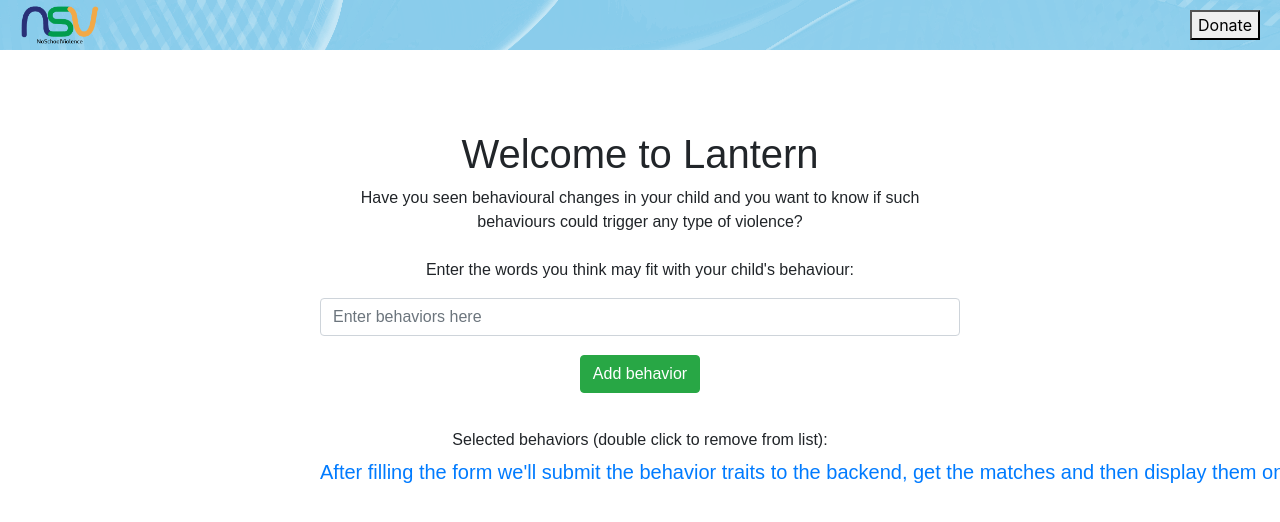
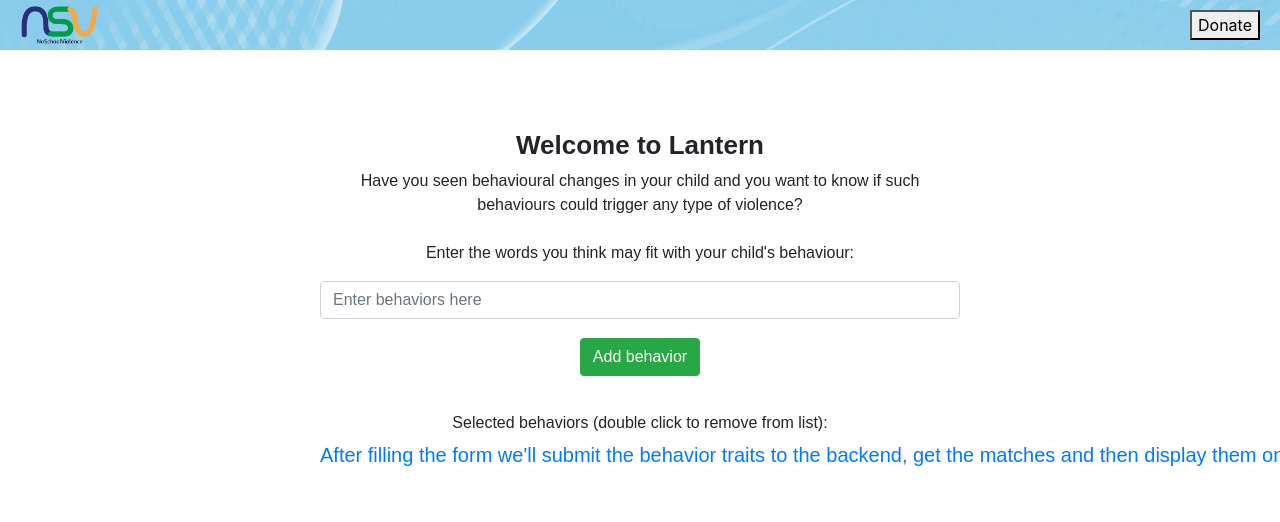
Before and after one commit to egarcia1868/no-school-violence, a React (Create React App) app: page / in a window 1280 px wide. Shown: the top 522 px of the page. Built offline with nearby package versions, Linux system fonts and the light colour scheme.

Commit message:
Just changed how the title looked like!

```diff
--- a/src/App.css
+++ b/src/App.css
@@ -10,6 +10,12 @@
 body{
   max-width: 2600px;
   min-width: 300px;
+}
+
+h1{
+  font-family: omnes, sans-serif;
+  font-size: 26px;
+  font-weight: bold;
 }
 
 /***************************/
```
